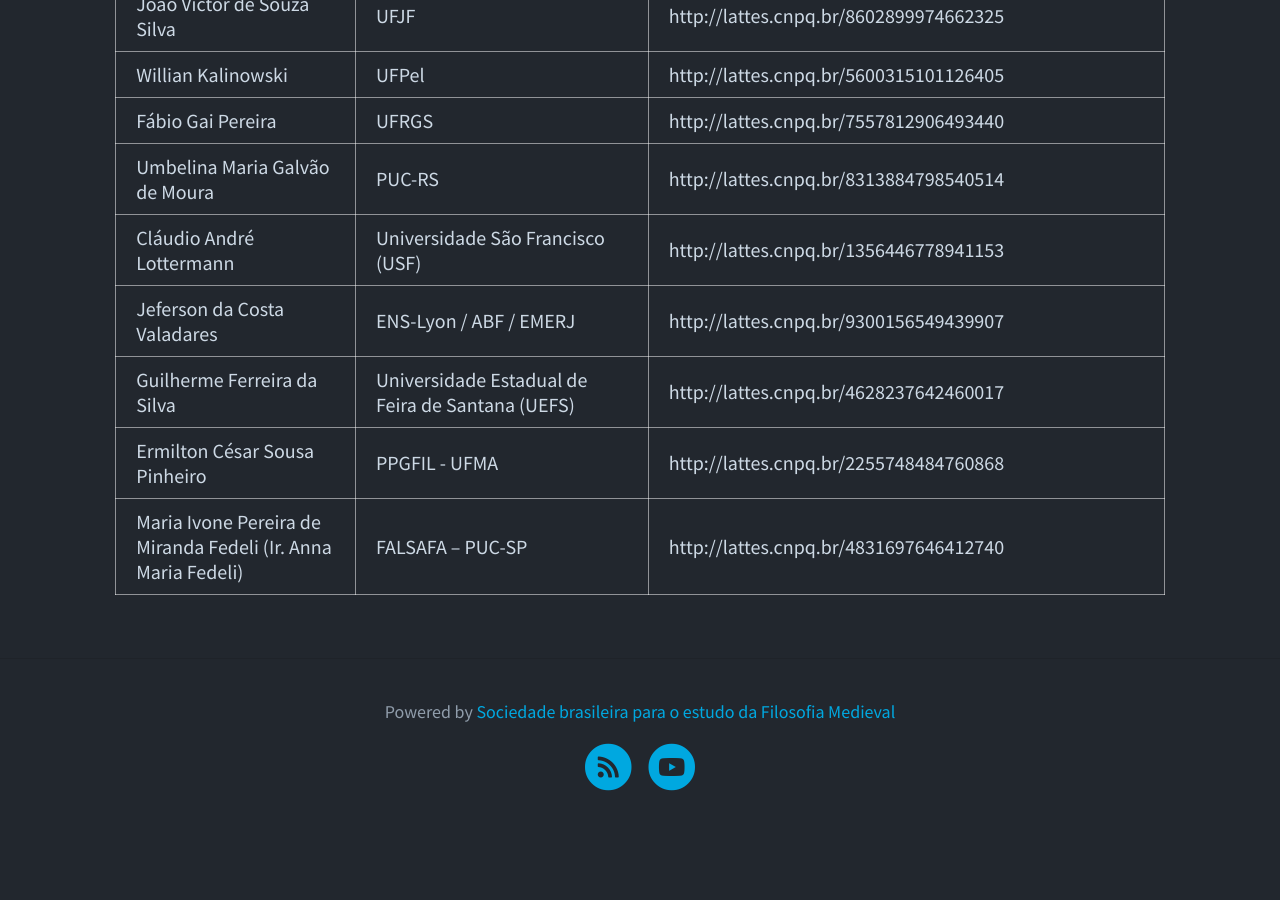
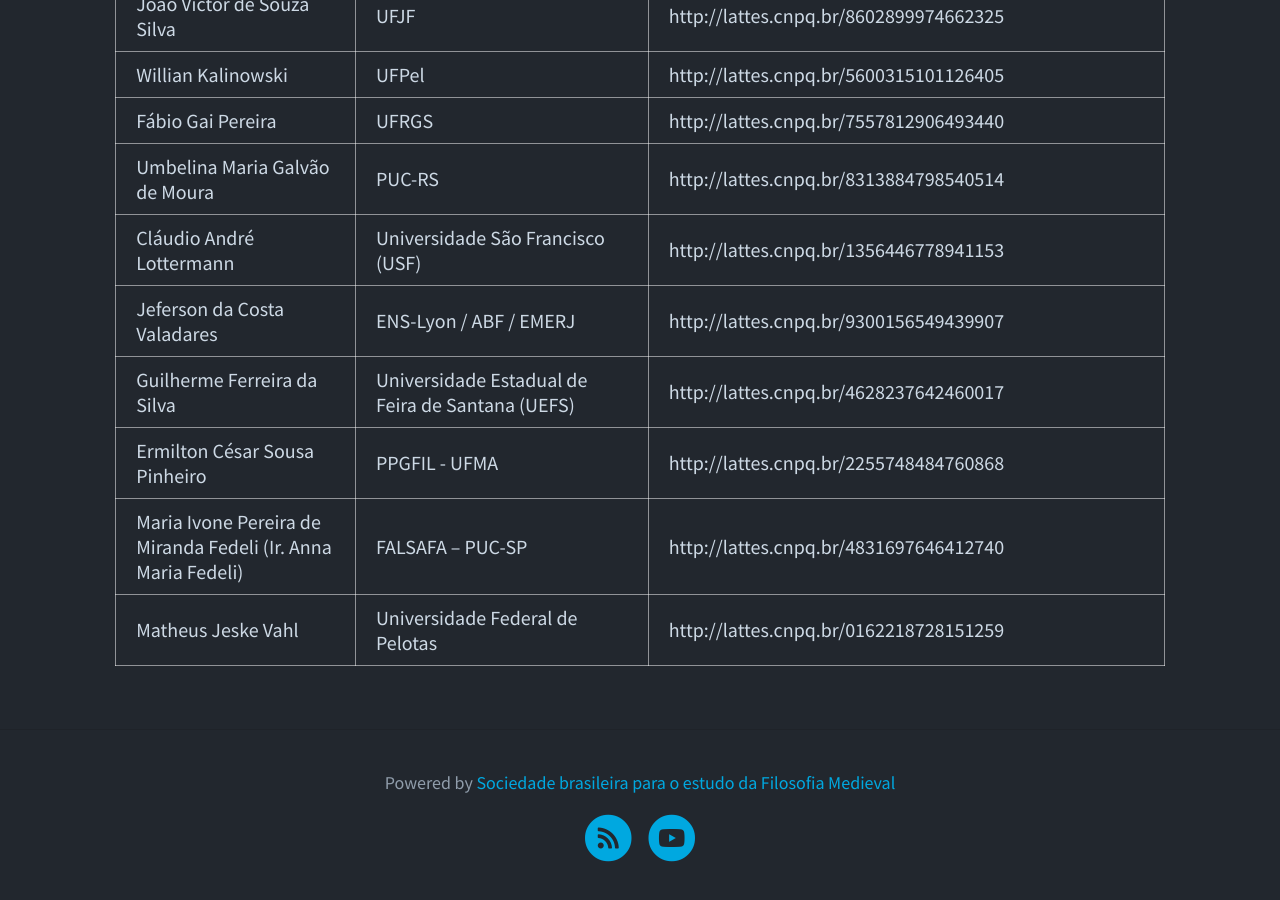
Before and after one commit to nap-o/sbefm, a Jekyll site: the page built from pages/membros.md, in a window 1280 px wide and 900 px high, scrolled down 7669 px. Built offline with Jekyll 4.4.1, drawn with Linux system fonts in a browser that asks for light colours; before the commit the page ends 8498 px from its top, so only the background shows below that.

Commit message:
outro novo membro

```diff
--- a/_data/membros.json
+++ b/_data/membros.json
@@ -1006,5 +1006,14 @@
             "lattes": "http://lattes.cnpq.br/4831697646412740",
             "instituicao": "FALSAFA – PUC-SP"
         }
+    },
+    {
+        "model": "appsbefm.associado",
+        "pk": 127,
+        "fields": {
+            "first_name": "Matheus Jeske Vahl",
+            "lattes": "http://lattes.cnpq.br/0162218728151259",
+            "instituicao": "Universidade Federal de Pelotas"
+        }
     }
 ]
```
